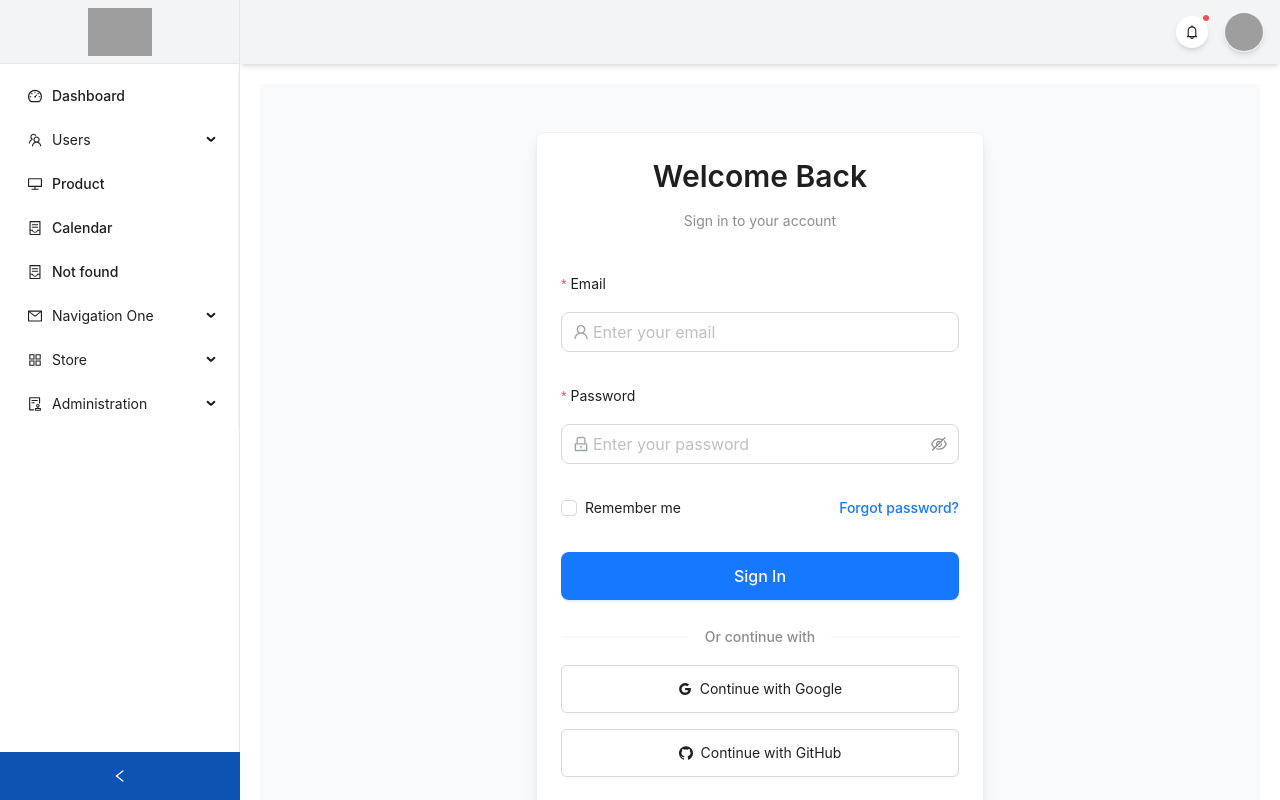
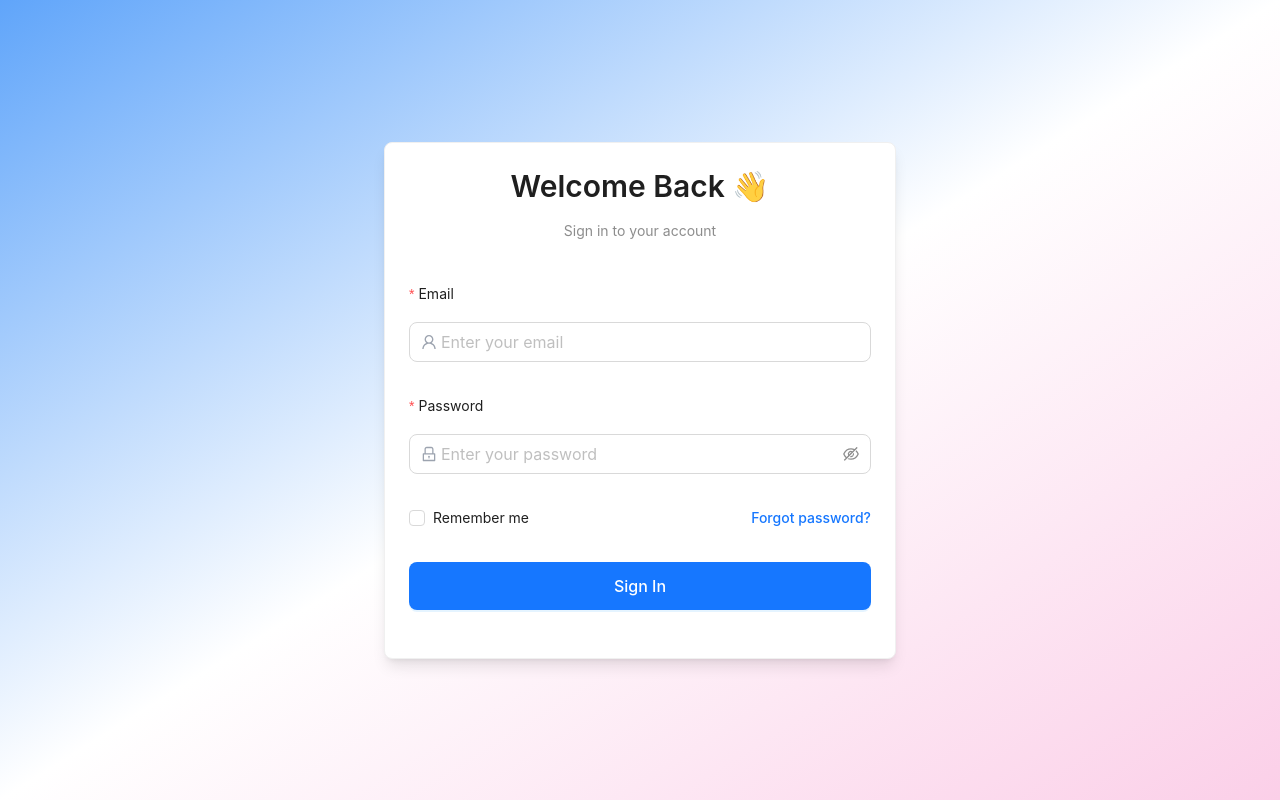
Before and after one commit to ntienanh/admin-fe, a React (Vite) app: page /login in a window 1280 px wide. Built offline with nearby package versions, Linux system fonts and the light colour scheme; grey boxes are pictures that could not be loaded.

Commit message:
features: view login/register ui

```diff
--- /dev/null
+++ b/src/layouts/AuthLayout.tsx
@@ -0,0 +1,36 @@
+// components/layouts/AuthLayout.tsx
+import { Card, Typography } from 'antd';
+import type { ReactNode } from 'react';
+
+const { Title, Text } = Typography;
+
+interface AuthLayoutProps {
+  title?: string;
+  subtitle?: string;
+  children: ReactNode;
+}
+
+export default function AuthLayout({
+  title = 'Welcome 👋',
+  subtitle = 'Sign in to your account',
+  children,
+}: AuthLayoutProps) {
+  return (
+    <div className='flex min-h-screen w-screen items-center justify-center bg-gradient-to-br from-blue-400 via-white to-pink-200 px-4 py-12 sm:px-6 lg:px-8'>
+      <Card className='w-full max-w-lg shadow-lg'>
+        {(title || subtitle) && (
+          <div className='mb-8 text-center'>
+            {title && (
+              <Title level={2} className='mb-2'>
+                {title}
+              </Title>
+            )}
+            {subtitle && <Text type='secondary'>{subtitle}</Text>}
+          </div>
+        )}
+
+        {children}
+      </Card>
+    </div>
+  );
+}
--- a/src/pages/Auth/Login/index.tsx
+++ b/src/pages/Auth/Login/index.tsx
@@ -1,8 +1,9 @@
-import { GithubOutlined, GoogleOutlined, LockOutlined, UserOutlined } from '@ant-design/icons';
-import { Button, Card, Checkbox, Divider, Form, Input, Space, Typography } from 'antd';
+import { LockOutlined, UserOutlined } from '@ant-design/icons';
+import { Button, Checkbox, Form, Input, Typography } from 'antd';
 import React from 'react';
+import AuthLayout from '../../../layouts/AuthLayout';
 
-const { Title, Text, Link } = Typography;
+const { Link } = Typography;
 
 interface LoginPageValues {
   email: string;
@@ -33,15 +34,7 @@ export default function LoginPage() {
   };
 
   return (
-    <div className='flex min-h-screen w-full items-center justify-center bg-gray-50 px-4 py-12 sm:px-6 lg:px-8'>
-      <Card className='w-full max-w-md shadow-lg'>
-        <div className='mb-8 text-center'>
-          <Title level={2} className='mb-2'>
-            Welcome Back
-          </Title>
-          <Text type='secondary'>Sign in to your account</Text>
-        </div>
-
+    <AuthLayout title='Welcome Back 👋' subtitle='Sign in to your account'>
       <Form
         form={form}
         name='login'
@@ -91,7 +84,7 @@ export default function LoginPage() {
         </Form.Item>
       </Form>
 
-        <Divider>
+      {/* <Divider>
         <Text type='secondary' className='text-sm'>
           Or continue with
         </Text>
@@ -105,25 +98,16 @@ export default function LoginPage() {
         >
           Continue with Google
         </Button>
+      </Space> */}
 
-          <Button
-            icon={<GithubOutlined />}
-            className='flex h-12 w-full items-center justify-center'
-            onClick={() => console.log('GitHub login')}
-          >
-            Continue with GitHub
-          </Button>
-        </Space>
-
-        <div className='mt-6 text-center'>
+      {/* <div className='mt-6 text-center'>
         <Text type='secondary'>
           Don't have an account?{' '}
-            <Link href='#' className='font-medium text-blue-600 hover:text-blue-500'>
+          <Link href='/register' className='font-medium text-blue-600 hover:text-blue-500'>
             Sign up
           </Link>
         </Text>
-        </div>
-      </Card>
-    </div>
+      </div> */}
+    </AuthLayout>
   );
 }
--- /dev/null
+++ b/src/pages/Auth/Register/index.tsx
@@ -0,0 +1,64 @@
+'use client';
+
+import { Button, Form, Input, Typography } from 'antd';
+import { Link } from 'react-router-dom';
+import AuthLayout from '../../../layouts/AuthLayout';
+
+const { Text } = Typography;
+
+export default function RegisterPage() {
+  const [form] = Form.useForm();
+
+  const onFinish = (values: any) => {
+    console.log('Register values:', values);
+    // TODO: Gọi API đăng ký
+  };
+
+  return (
+    <AuthLayout title='Create Account ✨' subtitle='Sign up to get started'>
+      <Form form={form} layout='vertical' size='large' onFinish={onFinish} autoComplete='off'>
+        <Form.Item label='Email' name='email' rules={[{ required: true, message: 'Please enter your email' }]}>
+          <Input placeholder='example@email.com' />
+        </Form.Item>
+
+        <Form.Item label='Password' name='password' rules={[{ required: true, message: 'Please enter your password' }]}>
+          <Input.Password />
+        </Form.Item>
+
+        <Form.Item
+          label='Confirm Password'
+          name='confirmPassword'
+          dependencies={['password']}
+          rules={[
+            { required: true, message: 'Please confirm your password' },
+            ({ getFieldValue }) => ({
+              validator(_, value) {
+                if (!value || getFieldValue('password') === value) {
+                  return Promise.resolve();
+                }
+                return Promise.reject(new Error('Passwords do not match'));
+              },
+            }),
+          ]}
+        >
+          <Input.Password />
+        </Form.Item>
+
+        <Form.Item>
+          <Button type='primary' htmlType='submit' block>
+            Register
+          </Button>
+        </Form.Item>
+      </Form>
+
+      <div className='mt-6 text-center'>
+        <Text type='secondary'>
+          Already have an account?{' '}
+          <Link to={'/login'} className='font-medium text-blue-600 hover:text-blue-500'>
+            Sign in
+          </Link>
+        </Text>
+      </div>
+    </AuthLayout>
+  );
+}
--- a/src/pages/NotFoundPage/index.tsx
+++ b/src/pages/NotFoundPage/index.tsx
@@ -1,5 +1,6 @@
 import lottie from 'lottie-web';
 import { useEffect, useRef } from 'react';
+import { Link } from 'react-router-dom';
 
 const NotFoundPage = () => {
   const containerRef = useRef<HTMLDivElement>(null);
@@ -17,8 +18,15 @@ const NotFoundPage = () => {
   }, []);
 
   return (
-    <div className='relative z-50 flex h-full flex-col items-center justify-center bg-white bg-opacity-95'>
-      <div ref={containerRef} className='h-[600px] w-[600px]' />
+    <div className='relative z-50 flex h-screen w-screen flex-col items-center justify-center bg-gradient-to-br from-[#9fb7bb] to-[#ffffff]'>
+      <Link
+        to={'/'}
+        className='absolute z-50 -mt-[23rem] flex items-center gap-2 text-center text-lg font-semibold text-blue-600'
+      >
+        <span>🔙</span>
+        <span>Go back Home</span>
+      </Link>
+      <div ref={containerRef} className='relative z-40 h-[600px] w-[600px]'></div>
     </div>
   );
 };
--- a/src/routes/adminRoutes.tsx
+++ b/src/routes/adminRoutes.tsx
@@ -2,10 +2,9 @@
 
 import { lazy, type JSX } from 'react';
 import type { Role } from '../contexts/AuthContext';
-import LoginPage from '../pages/Auth/Login';
-import RolePage from '../pages/Role';
 
 const Dashboard = lazy(() => import('../pages/Dashboard'));
+const RolePage = lazy(() => import('../pages/Role'));
 const Product = lazy(() => import('../pages/Product'));
 
 export interface AppRoute {
@@ -30,9 +29,4 @@ export const adminRoutes: AppRoute[] = [
     element: <RolePage />,
     allowedRoles: ['admin'],
   },
-  {
-    path: '/login',
-    element: <LoginPage />,
-    allowedRoles: ['staff', 'admin'],
-  },
 ];
--- a/src/routes/appRouters.tsx
+++ b/src/routes/appRouters.tsx
@@ -1,6 +1,7 @@
 import { Route, Routes } from 'react-router-dom';
 import RequireRole from '../contexts/RequireRole';
 import MainLayout from '../layouts/MainLayout';
+import LoginPage from '../pages/Auth/Login';
 import NotFoundPage from '../pages/NotFoundPage';
 import UnauthorizedPage from '../pages/UnauthorizedPage';
 import { adminRoutes } from './adminRoutes';
@@ -14,8 +15,11 @@ export const AppRouter = () => {
         ))}
 
         <Route path='/unauthorized' element={<UnauthorizedPage />} />
-        <Route path='*' element={<NotFoundPage />} />
       </Route>
+
+      <Route path='/login' element={<LoginPage />} />
+      {/* <Route path='/register' element={<RegisterPage />} /> */}
+      <Route path='*' element={<NotFoundPage />} />
     </Routes>
   );
 };
```
Lines whose indentation alone changed are shown as unchanged.
